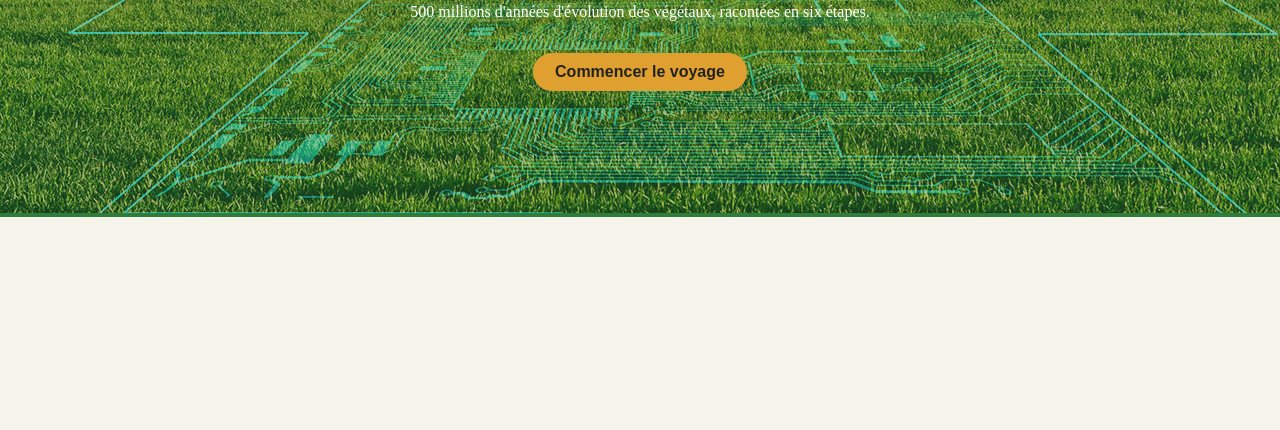
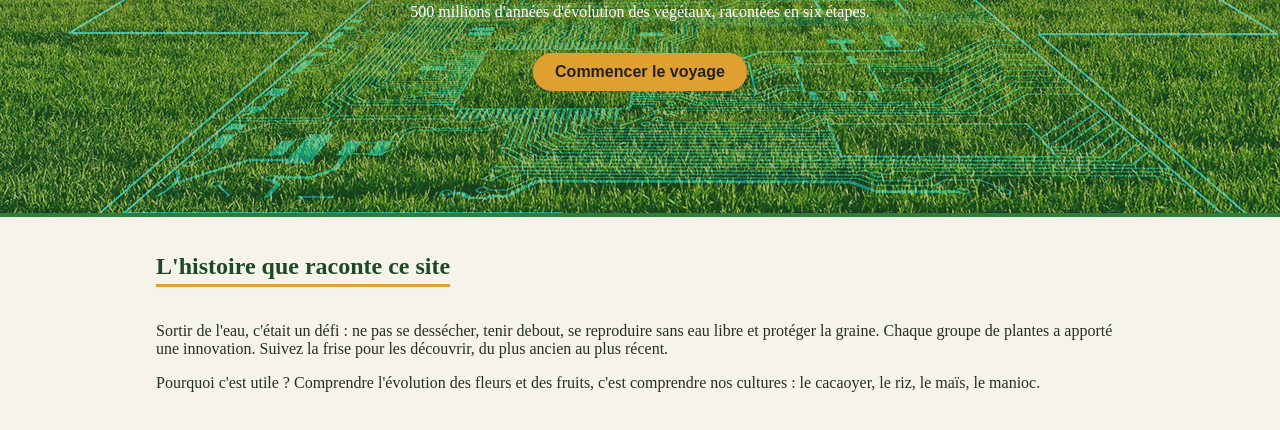
Before and after one commit to Anglovia/PlantEvo-Viewer, a plain HTML site: page index.html in a window 1280 px wide. Shown: the part 312-742 px from the top of the page. Drawn offline with Linux system fonts and the light colour scheme.

Commit message:
section histoire

```diff
--- a/css/style.css
+++ b/css/style.css
@@ -98,3 +98,22 @@ nav a:hover {
     font-weight: bold;
     border-radius: 2rem
 }
+
+/* section histoire  */
+
+main {
+    max-width: 1000px;
+    margin: 0 auto;
+    padding: 1rem 1rem
+}
+
+section {
+    margin-bottom: 2.5rem
+}
+
+h2 {
+    color: var(--vert-fonce);
+    border-bottom: 3px solid var(--or);
+    display: inline-block;
+    padding-bottom: .2rem
+}
--- a/index.html
+++ b/index.html
@@ -33,5 +33,17 @@
     </div>
   </div>
 
+  <main>
+  	 <!--Section histoire  -->
+    <section>
+      <h2>L'histoire que raconte ce site</h2>
+      <p>Sortir de l'eau, c'était un défi : ne pas se dessécher, tenir debout, se reproduire sans eau libre et protéger
+        la graine.
+        Chaque groupe de plantes a apporté une innovation. Suivez la frise pour les découvrir, du plus ancien au plus
+        récent.</p>
+      <p>Pourquoi c'est utile ? Comprendre l'évolution des fleurs et des fruits, c'est comprendre nos cultures : le
+        cacaoyer, le riz, le maïs, le manioc.</p>
+    </section>
+  </main>
 </body>
 </html>
```
